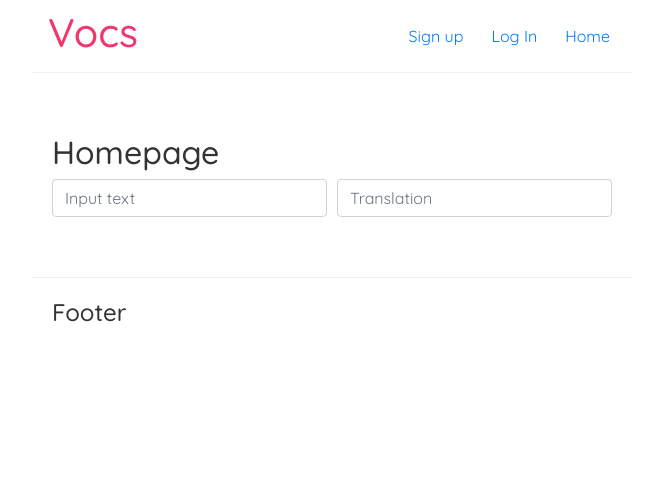
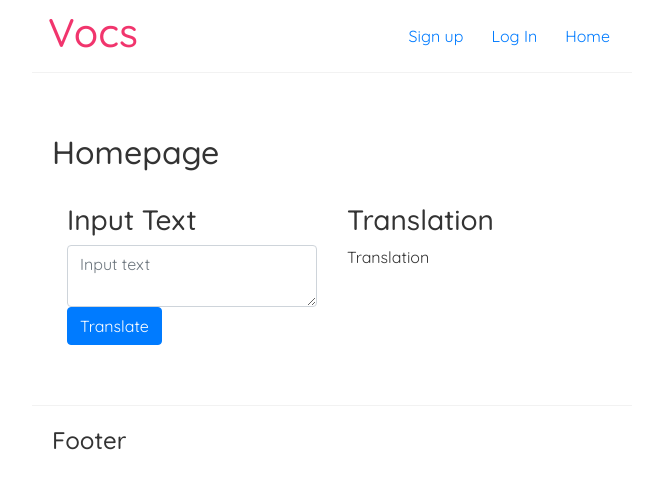
Before and after one commit to TetianaHrunyk/VocabularyLearningApp, a React (Create React App) app: page / in a window 1280 px wide. Shown: the top 488 px of the page, without its empty margins (308-971 px from the left). Built offline with nearby package versions, Linux system fonts and the light colour scheme.

Commit message:
add weekly report

```diff
--- a/src/components/Home.js
+++ b/src/components/Home.js
@@ -1,20 +1,29 @@
 import Form from "react-bootstrap/Form"
-import {Col} from "react-bootstrap"
+import {Col, Row, Container, Button} from "react-bootstrap"
 
 const  Home = () => {
     return (
         <div className="home">
-            <h2>Homepage</h2>
-            <Form>
-                <Form.Row>
+            <h2>Homepage</h2><br />
+            <Container>
+                <Row>
                     <Col>
-                        <Form.Control placeholder="Input text" />
+                        <h3>Input Text</h3>
                     </Col>
                     <Col>
-                        <Form.Control placeholder="Translation" />
+                        <h3>Translation</h3>
                     </Col>
-                </Form.Row>
-            </Form>
+                </Row>
+                <Row>
+                    <Col>
+                        <Form.Control as="textarea" placeholder="Input text" />
+                        <Button type="submit">Translate</Button>
+                    </Col>
+                    <Col as="article">
+                        <p>Translation</p>
+                    </Col>
+                </Row>
+            </Container>
         </div>
     );
 }
--- a/src/index.css
+++ b/src/index.css
@@ -74,14 +74,6 @@
   margin-bottom: 8px;
 }
 
-.roundButton {
-
-}
-
-.squareButton{
-
-}
-
 .form {
   max-width: 400px;
   margin: 0 auto;
```
Also changed, not shown: WeeklyReports/week22_28_03_2021.md (added, +56 -0 lines), 1 other file (tests, documents, lock files or other folders).
